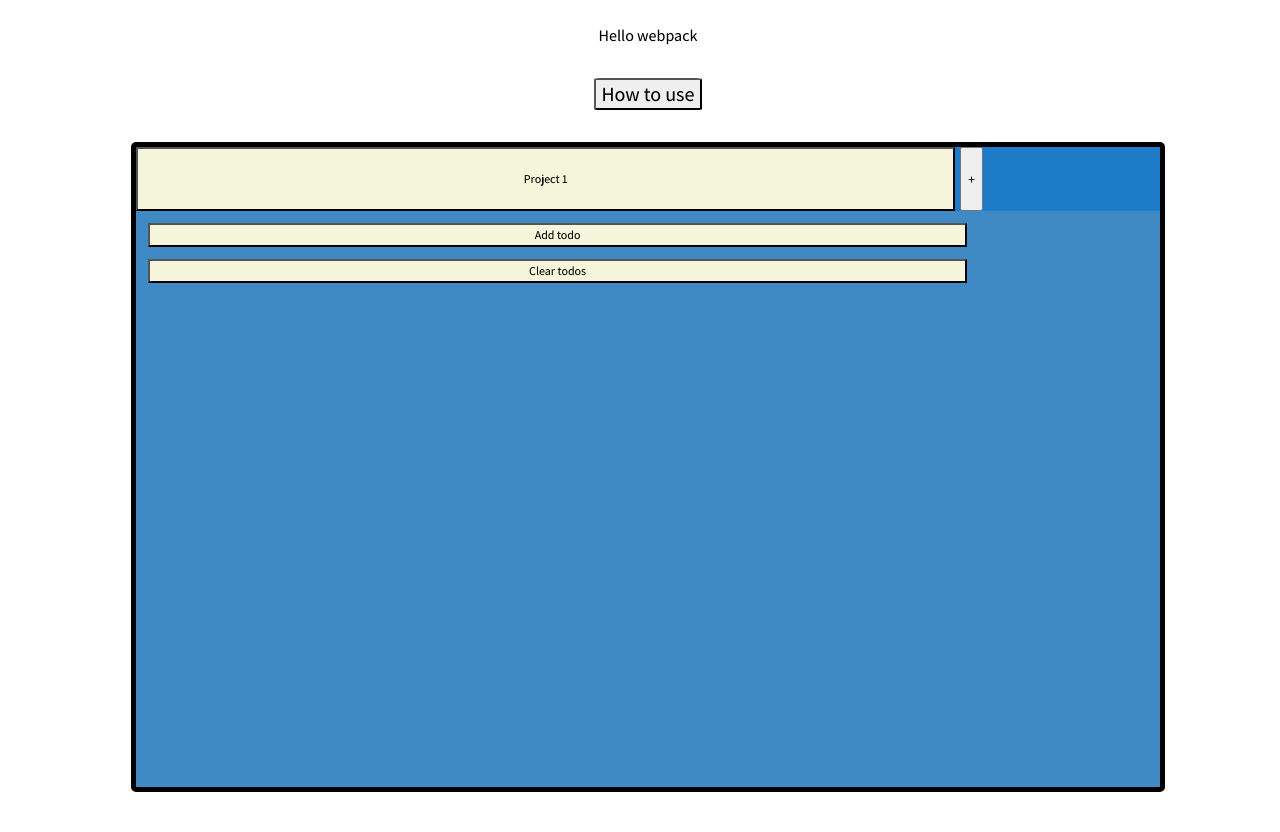
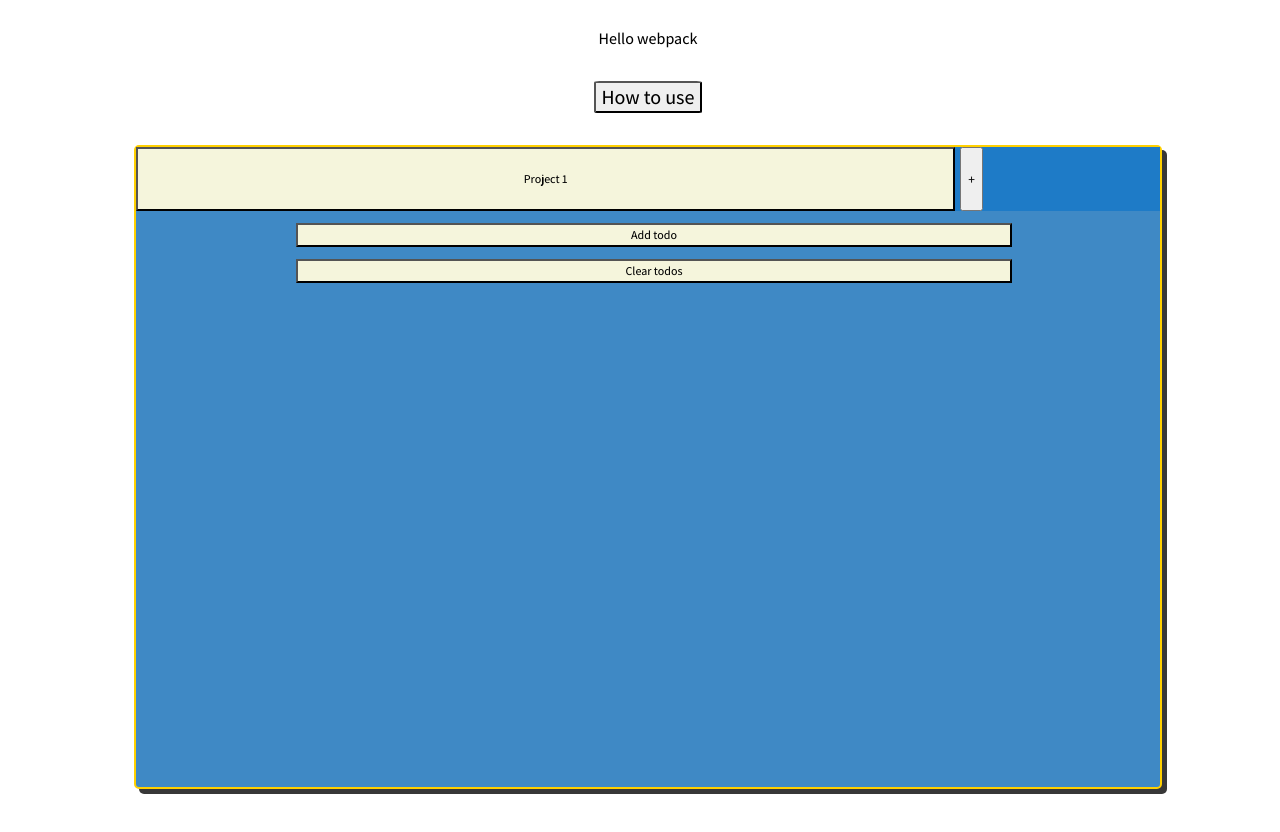
Before and after one commit to Moontoast435/List.it, a website built with webpack: page dist/index.html in a window 1280 px wide. Shown: the top 832 px of the page. Built offline with nearby package versions, Linux system fonts and the light colour scheme.

Commit message:
Add styling for main container and todo-items

```diff
--- a/src/DOMstuff/createTodo.js
+++ b/src/DOMstuff/createTodo.js
@@ -4,6 +4,7 @@ const createTodo = (t, i, project) => {
 
     const todoList = document.getElementsByClassName('todo-items')[0];
     const todoItem = document.createElement('div');
+    todoItem.classList = 'todo-item';
     todoItem.id = i;
 
     const todoTitle = document.createElement('h3');
--- a/src/DOMstuff/style.css
+++ b/src/DOMstuff/style.css
@@ -53,6 +53,12 @@
     font-family: var(--main-font);
 }
 
+.todo-item {
+    display: flex;
+    flex-direction: column;
+    margin: 10px;
+    padding: 5px;
+}
 .form-container {
     background-color: white;
     height: 30rem;
--- a/src/layout/style.css
+++ b/src/layout/style.css
@@ -13,11 +13,15 @@
   width: 60%;
 }
 .main {
+  display: flex;
+  flex-direction: column;
+  align-items: center;
   width: 80%;
   height: 80%;
   background-color: rgb(63, 137, 197);
-  border: 5px solid black;
+  border: 2px solid rgb(255, 208, 0);
   border-radius: 5px;
+  box-shadow: 5px 5px  rgb(56, 56, 56);
 
 }
 
@@ -38,7 +42,7 @@
 
 .add-todo-button {
   height: 2em;
-  width: 80%;
+  width: 70%;
   background-color: beige;
   font-size: 12px;
   margin: 1em 0 0 1em;
@@ -55,7 +59,7 @@
 
 .clear-todos-button {
   height: 2em;
-  width: 80%;
+  width: 70%;
   background-color: beige;
   font-size: 12px;
   margin: 1em 0 0 1em;
@@ -66,11 +70,10 @@
   width: 15px;
 }
 
-/* Track */
+/* Track
 ::-webkit-scrollbar-track {
-  box-shadow: inset 0 0 5px grey;
   border-radius: 10px;
-}
+} */
 
 /* Handle */
 ::-webkit-scrollbar-thumb {
```
